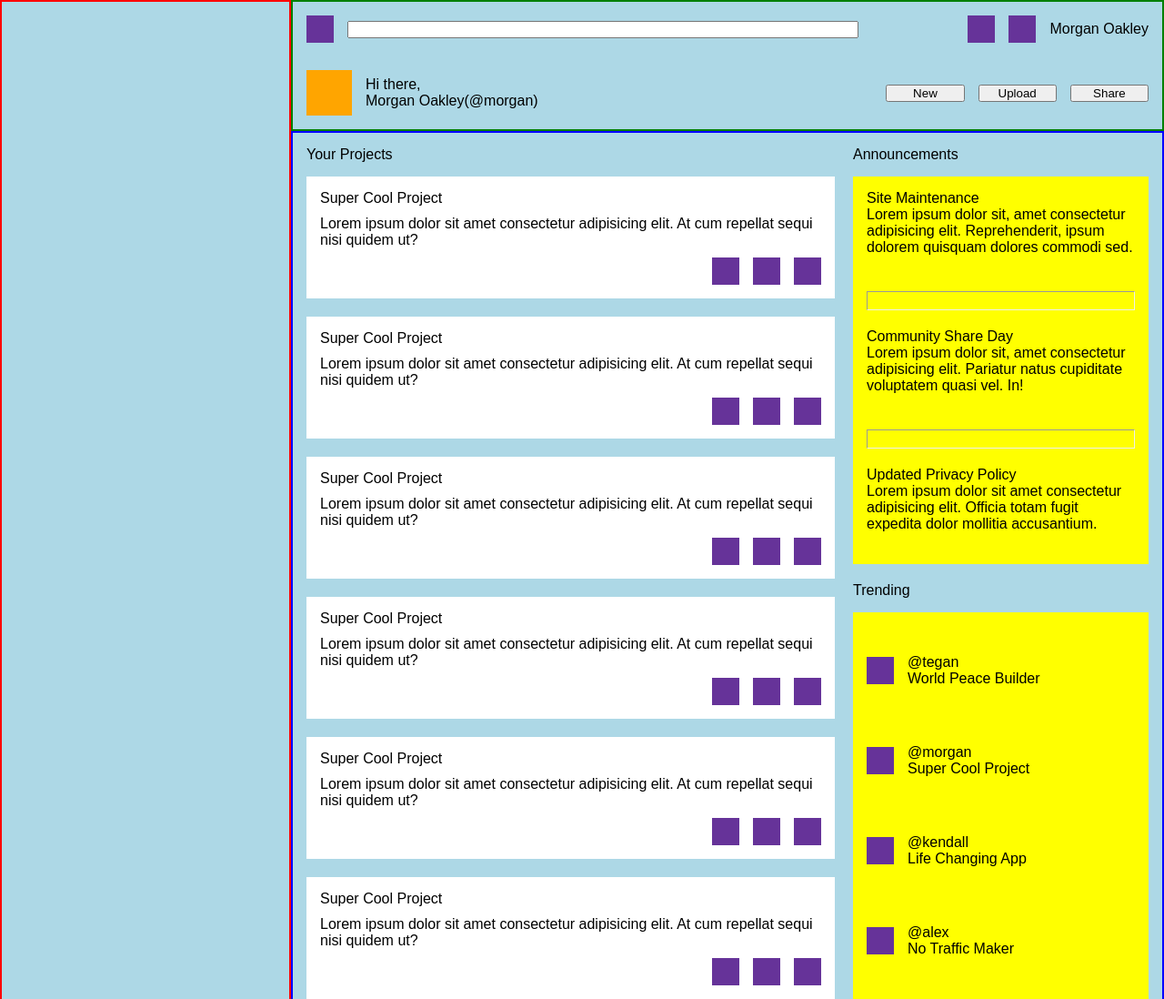
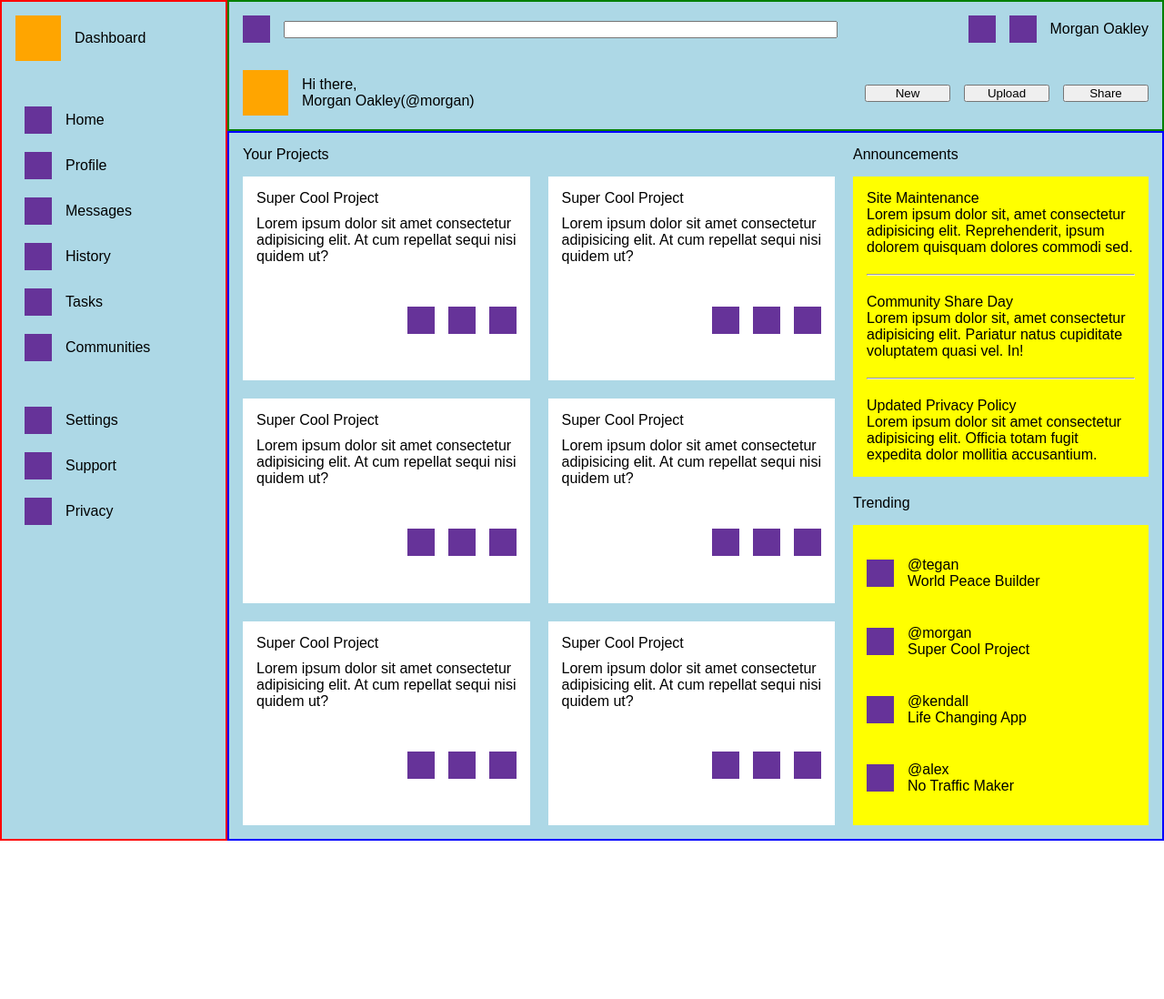
Before and after one commit to flitewidgeon/admin-dashboard, a plain HTML site: page index.html in a window 1280 px wide. Shown: the top 1098 px of the page at 91% size. After the commit the page ends 924 px from the top, so only its background shows below. Drawn offline with Linux system fonts and the light colour scheme.

Commit message:
Make basic sidebar layout

```diff
--- a/index.html
+++ b/index.html
@@ -11,7 +11,20 @@
 <body>
     <div class="grid-container">
         <div class="sidebar">
-
+            <div class="two-column-row-layout"><span class="large-icon"></span>Dashboard</div>
+            <div class="profile">
+                <div class="two-column-row-layout"><span class="icon"></span>Home</div>
+                <div class="two-column-row-layout"><span class="icon"></span>Profile</div>
+                <div class="two-column-row-layout"><span class="icon"></span>Messages</div>
+                <div class="two-column-row-layout"><span class="icon"></span>History</div>
+                <div class="two-column-row-layout"><span class="icon"></span>Tasks</div>
+                <div class="two-column-row-layout"><span class="icon"></span>Communities</div>
+            </div>
+            <div class="setting">
+                <div class="two-column-row-layout"><span class="icon"></span>Settings</div>
+                <div class="two-column-row-layout"><span class="icon"></span>Support</div>
+                <div class="two-column-row-layout"><span class="icon"></span>Privacy</div>
+            </div>
         </div>
 
         <div class="header">
--- a/style.css
+++ b/style.css
@@ -19,7 +19,7 @@ li{
 .grid-container{
     background-color: lightblue;
     display: grid;
-    grid-template-columns: repeat(4, 1fr);
+    grid-template-columns: 250px repeat(3, 1fr);
     grid-template-rows: auto 2fr 2fr;
 }
 
@@ -90,6 +90,7 @@ li{
     justify-self: end;
 }
 /* main content */
+
 .main-content{
     display: grid;
     grid-template-columns: repeat(3, 1fr);
@@ -141,3 +142,18 @@ li{
 .trending .side-panel{
     gap: 0;
 }
+
+/* sidebar */
+
+.sidebar{
+    padding: 15px;
+    display: grid;
+    align-content: start;
+    gap: 50px;
+}
+
+.profile, .setting{
+    margin-left: 10px;
+    display: grid;
+    gap: 20px;
+}
```
